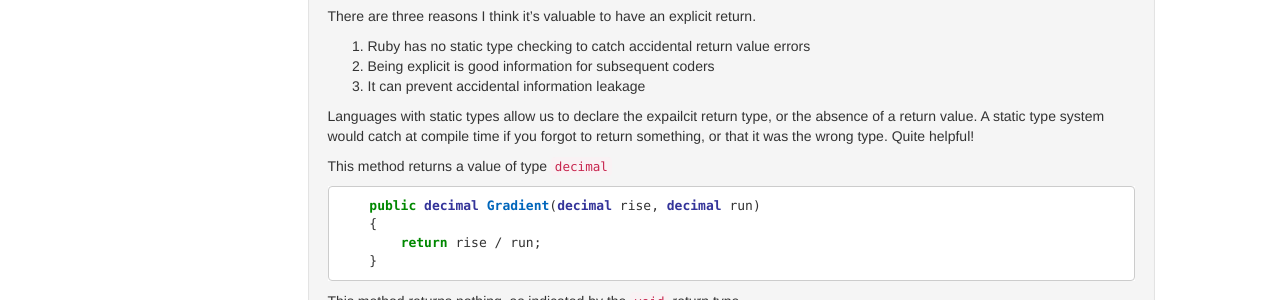
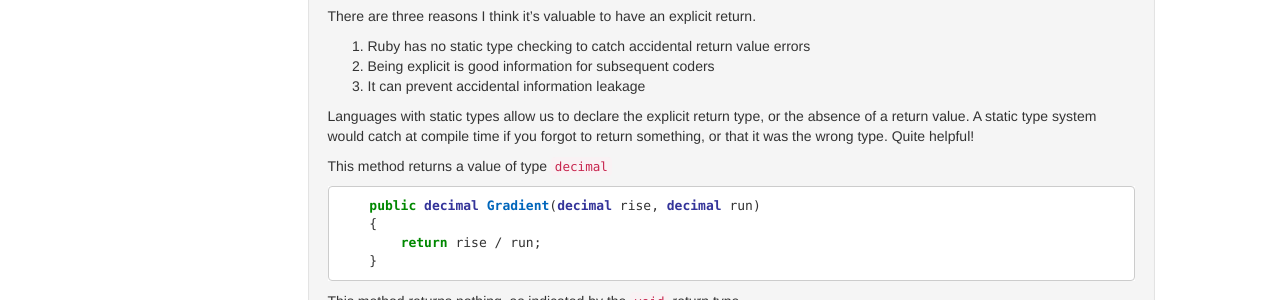
Before and after one commit to seandmccarthy/seandmccarthy.github.com, a Jekyll site: the page built from _posts/2018-04-09-explicit-return-in-ruby.md, in a window 1280 px wide and 1400 px high, scrolled down 639 px. Shown: the part 152-452 px from the top of the window. Built offline with Jekyll 4.4.1, drawn with Linux system fonts in a browser that asks for light colours; some of the changed text lies outside the part shown.

Commit message:
Fixing typo in explicit return post

```diff
--- a/_posts/2018-04-09-explicit-return-in-ruby.md
+++ b/_posts/2018-04-09-explicit-return-in-ruby.md
@@ -51,7 +51,7 @@ There are three reasons I think it's valuable to have an explicit return.
 2. Being explicit is good information for subsequent coders
 3. It can prevent accidental information leakage
 
-Languages with static types allow us to declare the expailcit return type, or the absence of a return value. A static type system would catch at compile time if you forgot to return something, or that it was the wrong type. Quite helpful!
+Languages with static types allow us to declare the explicit return type, or the absence of a return value. A static type system would catch at compile time if you forgot to return something, or that it was the wrong type. Quite helpful!
 
 This method returns a value of type `decimal`
 
```
Also changed, not shown: other parts of _posts/2018-04-09-explicit-return-in-ruby.md (+1 -1 lines).
